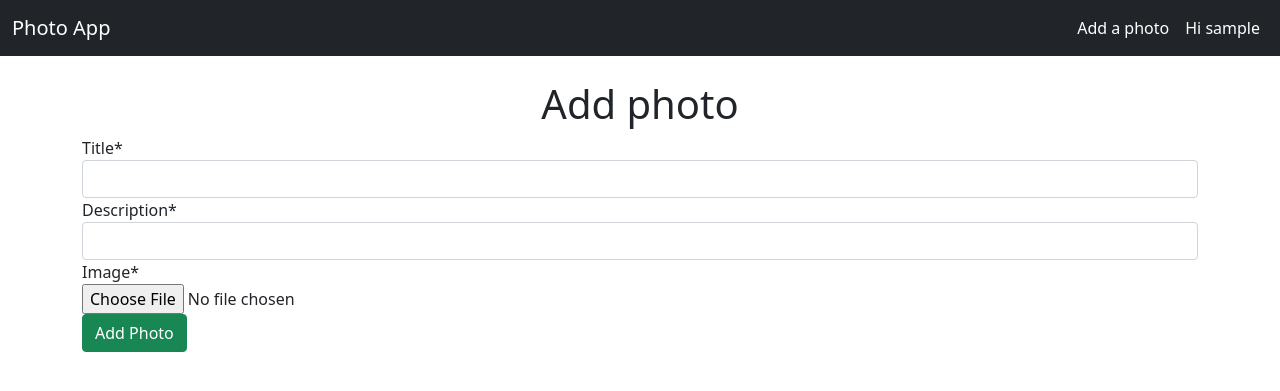
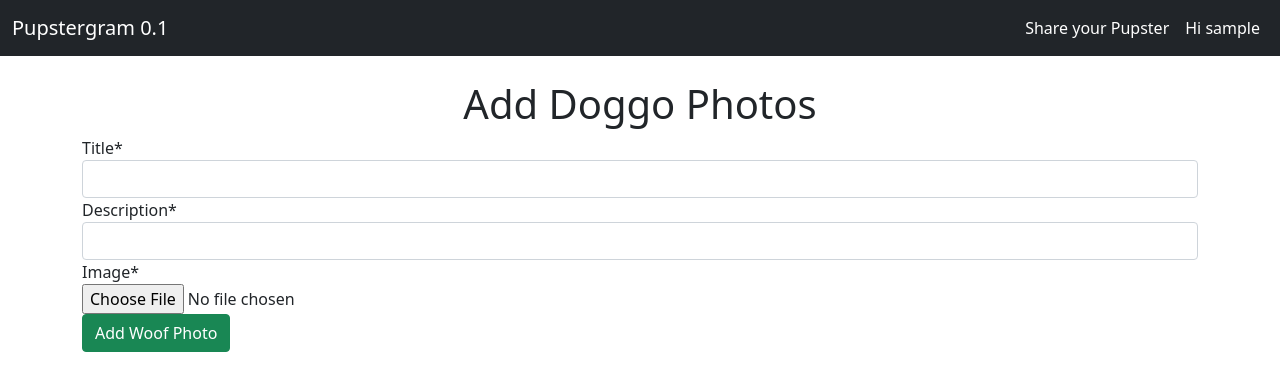
Before and after one commit to Mr-Elliott/PupsterGram, a Django app: page /photo/create/ in a window 1280 px wide. Shown: the top 391 px of the page. Run offline with Django 3.2, Linux system fonts and the light colour scheme; the visitor is signed in with stand-in values (Sample User, id 1); some libraries are stand-ins or nearby versions.

Commit message:
Added better text

```diff
--- a/photoapp/templates/photoapp/create.html
+++ b/photoapp/templates/photoapp/create.html
@@ -3,13 +3,13 @@
 
 {% block body %}
 <div class="mx-auto">
-  <h1 class="mt-3 text-center">Add photo</h1>
+  <h1 class="mt-3 text-center">Add Doggo Photos</h1>
 </div>
 <div class="form-group">
   <form action="" method="post" enctype="multipart/form-data">
     {% csrf_token %}
     {{ form|crispy }}
-    <button type="submit" class="btn btn-success mb-3">Add Photo</button>
+    <button type="submit" class="btn btn-success mb-3">Add Woof Photo</button>
   </form>
 </div>
 {% endblock body %}
--- a/templates/base.html
+++ b/templates/base.html
@@ -4,7 +4,7 @@
     <meta charset="UTF-8" />
     <meta http-equiv="X-UA-Compatible" content="IE=edge" />
     <meta name="viewport" content="width=device-width, initial-scale=1.0" />
-    <title>Django Photo Sharing app</title>
+    <title>Pupstergram </title>
     <link
       href="https://cdn.jsdelivr.net/npm/bootstrap@5.0.0/dist/css/bootstrap.min.css"
       rel="stylesheet"
--- a/templates/navbar.html
+++ b/templates/navbar.html
@@ -1,6 +1,6 @@
 <nav class="navbar navbar-expand-md navbar-dark bg-dark">
   <div class="container-fluid">
-    <a class="navbar-brand" href="{% url 'photo:list' %}">Photo App</a>
+    <a class="navbar-brand" href="{% url 'photo:list' %}">Pupstergram 0.1</a>
     <button
       class="navbar-toggler"
       type="button"
@@ -20,7 +20,7 @@
         {% if user.is_authenticated %}
 
         <li class="nav-item">
-          <a class="nav-link active" href="{% url 'photo:create' %}">Add a photo</a>
+          <a class="nav-link active" href="{% url 'photo:create' %}">Share your Pupster</a>
         </li>
         <li class="nav-item">
           <a class="nav-link active" href="#">Hi {{user.username}}</a>
```
